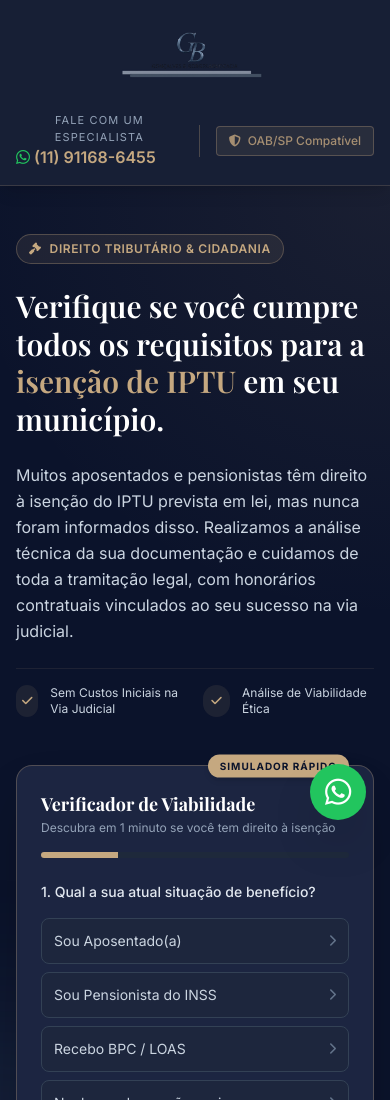
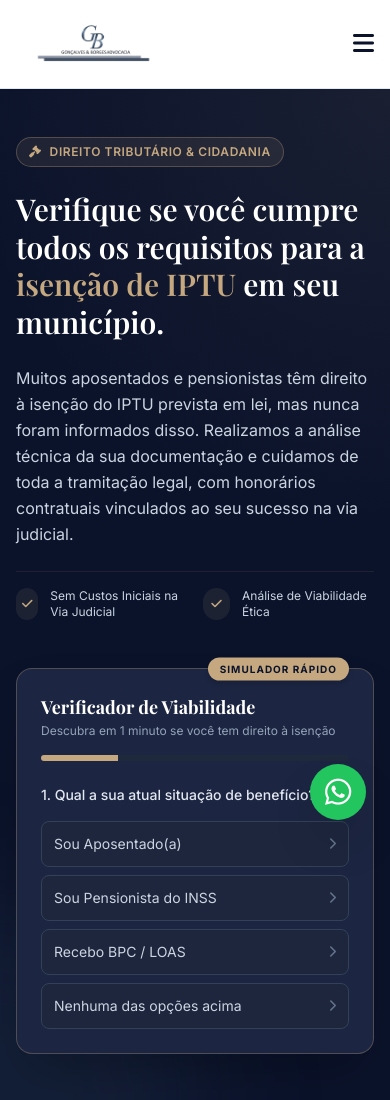
Before and after one commit to cinnamonmarketinganalytics/gbadvogados, a plain HTML site: page index.html in a window 390 px wide. Shown: the top 1100 px of the page. Drawn offline with nearby package versions, Linux system fonts and the light colour scheme; a web font is replaced by a local one.

Commit message:
Change header background to white for logo visibility and add responsive section navigation links

```diff
--- a/index.html
+++ b/index.html
@@ -66,30 +66,45 @@
     </div>
 
     <!-- Header/Navigation -->
-    <header class="bg-brand-navy/95 backdrop-blur-md sticky top-0 z-40 border-b border-brand-gold/20 shadow-lg py-4 md:py-2">
-        <div class="max-w-7xl mx-auto px-4 sm:px-6 lg:px-8 flex flex-col md:flex-row items-center justify-between gap-4">
-            <div class="flex items-center justify-center md:justify-start w-full md:w-auto">
-                <img src="logo.png" alt="Gonçalves & Borges Advocacia" class="h-20 sm:h-24 md:h-28 w-auto object-contain">
+    <header class="bg-white/95 backdrop-blur-md sticky top-0 z-40 border-b border-slate-200 shadow-sm py-3 transition-all-300">
+        <div class="max-w-7xl mx-auto px-4 sm:px-6 lg:px-8 flex flex-col lg:flex-row items-center justify-between gap-4">
+            <!-- Logo Container -->
+            <div class="flex items-center justify-between w-full lg:w-auto">
+                <a href="#inicio" class="flex items-center gap-2">
+                    <img src="logo.png" alt="Gonçalves & Borges Advocacia" class="h-16 sm:h-20 w-auto object-contain">
+                </a>
+                <!-- Mobile Menu Button -->
+                <button onclick="toggleMobileMenu()" class="lg:hidden text-brand-navy hover:text-brand-gold text-2xl focus:outline-none" aria-label="Menu principal">
+                    <i class="fa-solid fa-bars" id="menu-icon"></i>
+                </button>
             </div>
 
-            <!-- Contact Quick Badge -->
-            <div class="flex items-center gap-4">
-                <div class="text-center md:text-right">
-                    <span class="block text-[11px] text-slate-400 uppercase tracking-widest">Fale com um Especialista</span>
-                    <a href="https://wa.me/5511911686455?text=Ol%C3%A1%2C+gostaria+de+fazer+uma+an%C3%A1lise+de+viabilidade+da+minha+isen%C3%A7%C3%A3o+de+IPTU." class="text-brand-gold hover:text-white font-semibold transition-all-300 flex items-center gap-1 text-base sm:text-lg">
-                        <i class="fa-brands fa-whatsapp text-green-500"></i> (11) 91168-6455
-                    </a>
-                </div>
-                <div class="h-8 w-[1px] bg-brand-gold/30"></div>
-                <div class="text-xs text-brand-gold/80 bg-brand-gold/10 px-3 py-1.5 rounded border border-brand-gold/30 font-medium whitespace-nowrap">
-                    <i class="fa-solid fa-shield-halved mr-1"></i> OAB/SP Compatível
-                </div>
+            <!-- Navigation Links (Middle) -->
+            <nav id="nav-menu" class="hidden lg:flex flex-col lg:flex-row items-center gap-4 xl:gap-6 w-full lg:w-auto mt-4 lg:mt-0">
+                <a href="#inicio" class="text-xs xl:text-sm font-bold text-brand-navy hover:text-brand-gold transition-all-300 py-1 border-b-2 border-brand-gold">Início</a>
+                <a href="#como-funciona" class="text-xs xl:text-sm font-semibold text-slate-600 hover:text-brand-navy hover:border-b-2 hover:border-brand-gold/30 transition-all-300 py-1">Como Funciona</a>
+                <a href="#vantagens" class="text-xs xl:text-sm font-semibold text-slate-600 hover:text-brand-navy hover:border-b-2 hover:border-brand-gold/30 transition-all-300 py-1">Vantagens</a>
+                <a href="#regras-cidades" class="text-xs xl:text-sm font-semibold text-slate-600 hover:text-brand-navy hover:border-b-2 hover:border-brand-gold/30 transition-all-300 py-1">Regras Municipais</a>
+                <a href="#servicos" class="text-xs xl:text-sm font-semibold text-slate-600 hover:text-brand-navy hover:border-b-2 hover:border-brand-gold/30 transition-all-300 py-1">Serviços</a>
+                <a href="#faq" class="text-xs xl:text-sm font-semibold text-slate-600 hover:text-brand-navy hover:border-b-2 hover:border-brand-gold/30 transition-all-300 py-1">Dúvidas Comuns</a>
+            </nav>
+
+            <!-- Action Buttons (Right) -->
+            <div id="nav-actions" class="hidden lg:flex flex-col lg:flex-row items-center gap-3 w-full lg:w-auto justify-end mt-4 lg:mt-0">
+                <!-- Simular Direito Button -->
+                <button onclick="scrollToQuiz()" class="px-4 py-2 bg-brand-gold hover:bg-brand-goldDark text-brand-navy font-bold rounded-lg text-xs xl:text-sm shadow transition-all-300 flex items-center gap-1.5 whitespace-nowrap">
+                    <i class="fa-solid fa-square-poll-vertical"></i> Simular Direito
+                </button>
+                <!-- WhatsApp Button -->
+                <a href="https://wa.me/5511911686455?text=Ol%C3%A1%2C+gostaria+de+fazer+uma+an%C3%A1lise+de+viabilidade+da+minha+isen%C3%A7%C3%A3o+de+IPTU." target="_blank" class="px-4 py-2 bg-green-500 hover:bg-green-600 text-white font-bold rounded-lg text-xs xl:text-sm shadow transition-all-300 flex items-center gap-1.5 whitespace-nowrap">
+                    <i class="fa-brands fa-whatsapp text-base"></i> Falar com Especialista
+                </a>
             </div>
         </div>
     </header>
 
     <!-- Hero Section -->
-    <section class="relative bg-brand-navy text-white py-12 lg:py-20 overflow-hidden">
+    <section id="inicio" class="relative bg-brand-navy text-white py-12 lg:py-20 overflow-hidden">
         <!-- Radial luxury background mesh -->
         <div class="absolute inset-0 opacity-10 bg-[radial-gradient(circle_at_top_right,rgba(197,168,128,0.8),transparent_40%)]"></div>
         <div class="absolute -bottom-48 -left-48 w-96 h-96 bg-brand-accent/20 rounded-full blur-3xl"></div>
@@ -257,7 +272,7 @@
     </section>
 
     <!-- Problema e Solução Section -->
-    <section class="py-16 lg:py-20 bg-brand-mutedSand relative">
+    <section id="como-funciona" class="py-16 lg:py-20 bg-brand-mutedSand relative">
         <div class="max-w-7xl mx-auto px-4 sm:px-6 lg:px-8">
             <div class="text-center max-w-3xl mx-auto mb-12">
                 <span class="text-brand-goldDark text-xs font-bold uppercase tracking-widest block mb-2">Conscientização Tributária</span>
@@ -323,7 +338,7 @@
     </section>
 
     <!-- Benefits of Professional Legal Guidance -->
-    <section class="py-16 lg:py-24 bg-brand-sand border-t border-b border-brand-gold/10">
+    <section id="vantagens" class="py-16 lg:py-24 bg-brand-sand border-t border-b border-brand-gold/10">
         <div class="max-w-7xl mx-auto px-4 sm:px-6 lg:px-8">
             <div class="text-center max-w-2xl mx-auto mb-16">
                 <span class="text-brand-goldDark text-xs font-bold uppercase tracking-widest block mb-2">Vantagens Exclusivas</span>
@@ -416,7 +431,7 @@
     </section>
 
     <!-- Tabbed Regional Information & Social Proof Section -->
-    <section class="py-16 lg:py-24 bg-white relative">
+    <section id="regras-cidades" class="py-16 lg:py-24 bg-white relative">
         <div class="max-w-7xl mx-auto px-4 sm:px-6 lg:px-8">
             <div class="text-center max-w-2xl mx-auto mb-12">
                 <span class="text-brand-goldDark text-xs font-bold uppercase tracking-widest block mb-2">Casos de Sucesso Locais</span>
@@ -545,7 +560,7 @@
     </section>
 
     <!-- Detailed Services Offer Breakdown (Pricing and Transparency) -->
-    <section class="py-16 lg:py-24 bg-brand-mutedSand relative border-t border-b border-brand-gold/10">
+    <section id="servicos" class="py-16 lg:py-24 bg-brand-mutedSand relative border-t border-b border-brand-gold/10">
         <div class="max-w-5xl mx-auto px-4 sm:px-6 lg:px-8">
             <div class="text-center max-w-2xl mx-auto mb-16">
                 <span class="text-brand-goldDark text-xs font-bold uppercase tracking-widest block mb-2">Transparência Ética</span>
@@ -657,7 +672,7 @@
     </section>
 
     <!-- FAQ Section -->
-    <section class="py-16 lg:py-20 bg-brand-sand relative">
+    <section id="faq" class="py-16 lg:py-20 bg-brand-sand relative">
         <div class="max-w-4xl mx-auto px-4 sm:px-6 lg:px-8">
             <div class="text-center max-w-2xl mx-auto mb-12">
                 <span class="text-brand-goldDark text-xs font-bold uppercase tracking-widest block mb-2">Esclarecimentos Legais</span>
@@ -970,6 +985,27 @@
             document.getElementById('content-' + city).className = "max-w-2xl mx-auto block";
             document.getElementById('tab-' + city).className = "flex-1 pb-4 text-sm font-semibold border-b-2 border-brand-navy text-brand-navy transition-all-300 flex items-center justify-center gap-2";
         }
+
+        // Mobile Menu Toggle
+        function toggleMobileMenu() {
+            const navMenu = document.getElementById('nav-menu');
+            const navActions = document.getElementById('nav-actions');
+            const menuIcon = document.getElementById('menu-icon');
+
+            if (navMenu.classList.contains('hidden')) {
+                navMenu.classList.remove('hidden');
+                navMenu.classList.add('flex');
+                navActions.classList.remove('hidden');
+                navActions.classList.add('flex');
+                menuIcon.className = "fa-solid fa-xmark";
+            } else {
+                navMenu.classList.add('hidden');
+                navMenu.classList.remove('flex');
+                navActions.classList.add('hidden');
+                navActions.classList.remove('flex');
+                menuIcon.className = "fa-solid fa-bars";
+            }
+        }
     </script>
 </body>
 </html>
```
